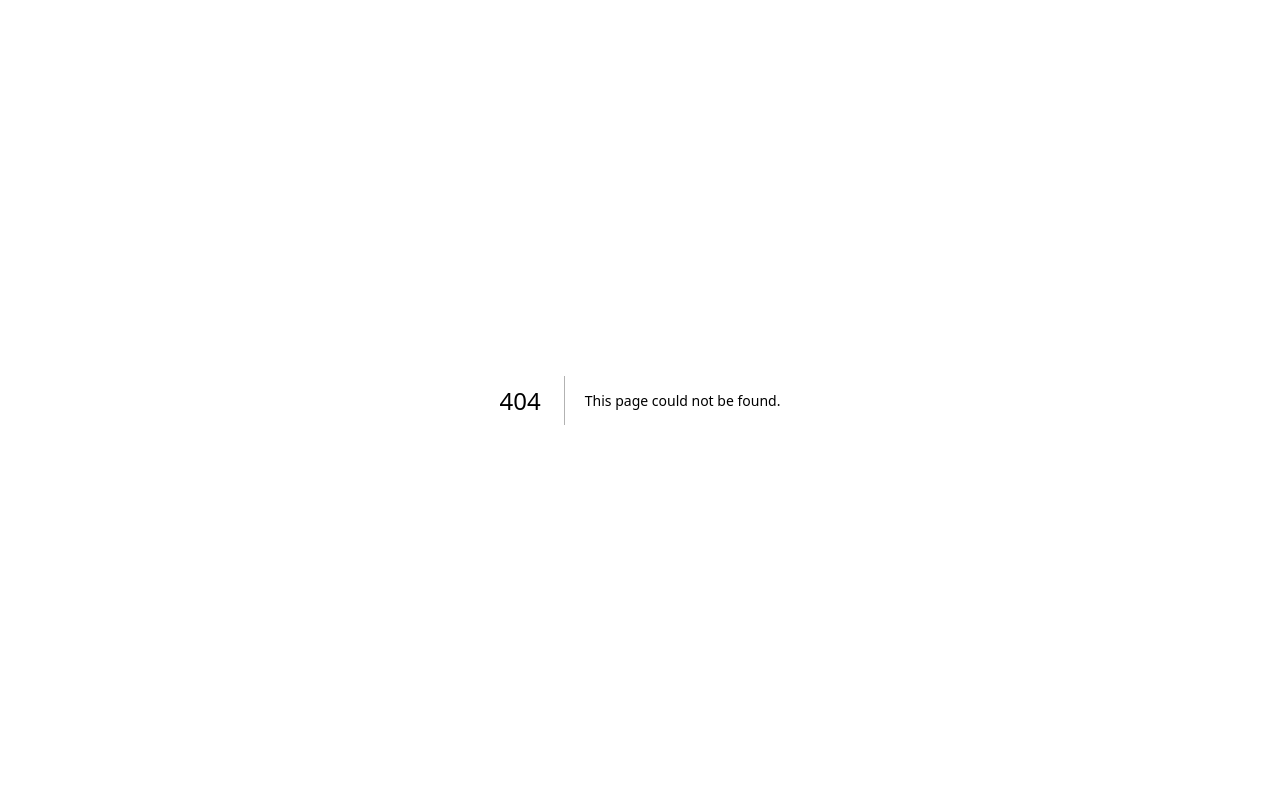
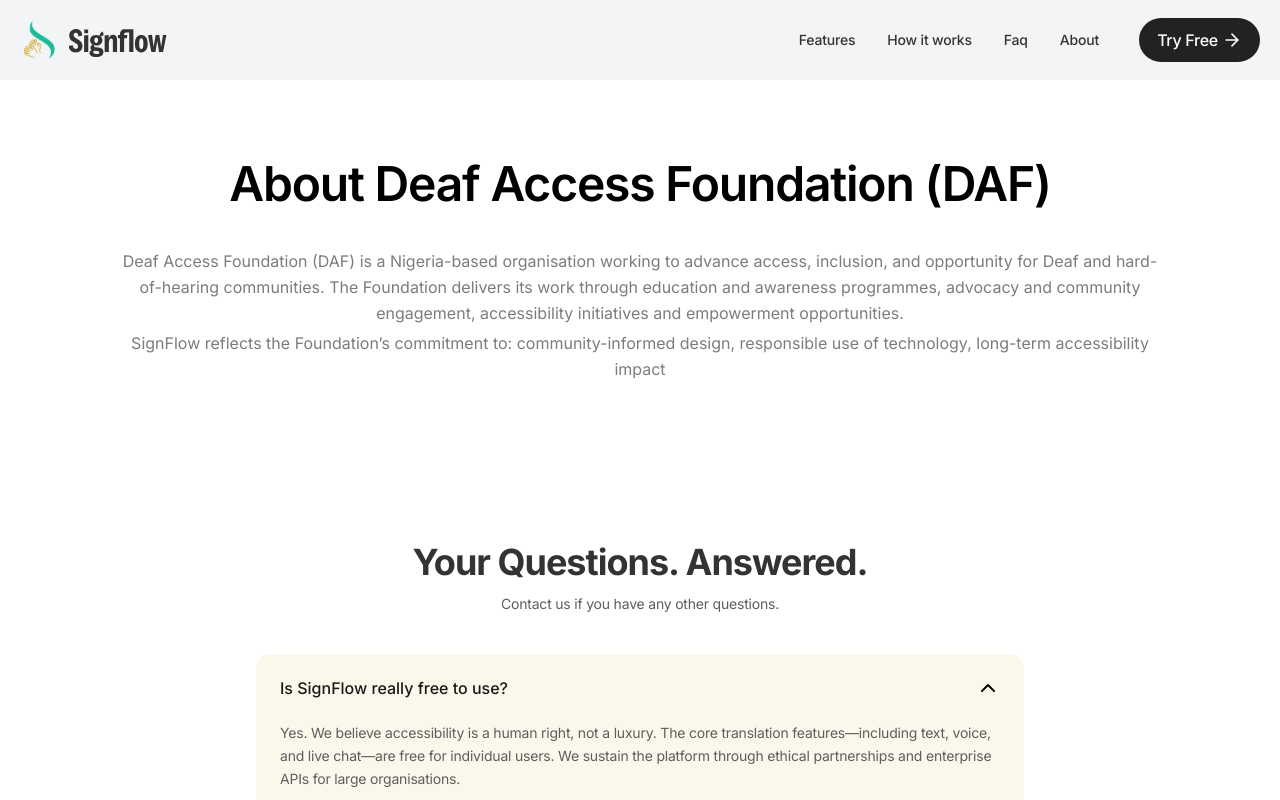
Before and after one commit to Beaskyy/signflow-website, a Next.js app: page /about in a window 1280 px wide. Before the commit this address had no page. Shown: the top 800 px of the page. Built offline with nearby package versions, Linux system fonts and the light colour scheme.

Commit message:
about page

```diff
--- /dev/null
+++ b/app/about/page.tsx
@@ -0,0 +1,17 @@
+import { AboutDAF } from "@/components/aboutDAF";
+import { CTA } from "@/components/cta";
+import { FAQ } from "@/components/faqs";
+import { Footer } from "@/components/footer";
+import Header from "@/components/header";
+
+export default function About() {
+  return (
+    <main>
+      <Header />
+      <AboutDAF />
+      <FAQ />
+      <CTA />
+      <Footer />
+    </main>
+  );
+}
--- /dev/null
+++ b/components/aboutDAF.tsx
@@ -0,0 +1,26 @@
+import React from 'react';
+
+export const AboutDAF = () => {
+  return (
+    <section className="w-full py-20 px-4 md:px-8 bg-white">
+      <div className="max-w-[1048px] mx-auto text-center">
+
+        {/* Title */}
+        <h2 className="text-3xl md:text-5xl font-semibold text-black mb-10 tracking-tight">
+          About Deaf Access Foundation (DAF)
+        </h2>
+
+        {/* Description Text */}
+        <div className="text-[#7C7C7C] text-sm md:text-base leading-relaxed space-y-1">
+          <p>
+            Deaf Access Foundation (DAF) is a Nigeria-based organisation working to advance access, inclusion, and opportunity for Deaf and hard-of-hearing communities. The Foundation delivers its work through education and awareness programmes, advocacy and community engagement, accessibility initiatives and empowerment opportunities.
+          </p>
+          <p>
+            SignFlow reflects the Foundation’s commitment to: community-informed design, responsible use of technology, long-term accessibility impact
+          </p>
+        </div>
+
+      </div>
+    </section>
+  );
+};
```
